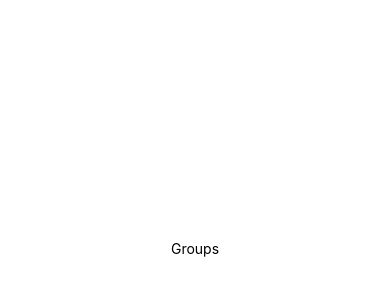
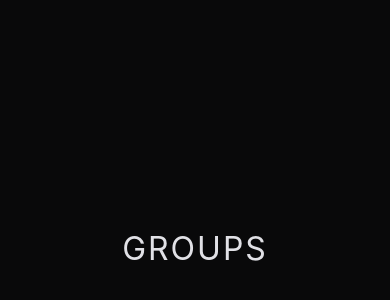
Before and after one commit to JoaoRodrigo1996/igniteteams, a React Native app: screen / in a window 390 px wide. Shown: the part 174-474 px from the top of the page. Built offline with nearby package versions, Linux system fonts and the light colour scheme.

Commit message:
feat: setup styled-components

```diff
--- a/package.json
+++ b/package.json
@@ -14,12 +14,15 @@
     "react": "18.1.0",
     "react-dom": "18.1.0",
     "react-native": "0.70.5",
-    "react-native-web": "~0.18.9"
+    "react-native-web": "~0.18.9",
+    "styled-components": "^5.3.6"
   },
   "devDependencies": {
     "@babel/core": "^7.12.9",
     "@types/react": "~18.0.14",
     "@types/react-native": "~0.70.6",
+    "@types/styled-components": "^5.1.26",
+    "@types/styled-components-react-native": "^5.2.1",
     "babel-plugin-module-resolver": "^5.0.0",
     "typescript": "^4.6.3"
   },
--- a/src/screens/Groups/index.tsx
+++ b/src/screens/Groups/index.tsx
@@ -1,18 +1,9 @@
-import { StyleSheet, Text, View } from "react-native";
+import { Container, Text } from "./styles";
 
 export function Groups() {
   return (
-    <View style={styles.container}>
+    <Container>
       <Text>Groups</Text>
-    </View>
+    </Container>
   );
 }
-
-const styles = StyleSheet.create({
-  container: {
-    flex: 1,
-    backgroundColor: "#fff",
-    alignItems: "center",
-    justifyContent: "center",
-  },
-});
--- /dev/null
+++ b/src/screens/Groups/styles.ts
@@ -0,0 +1,15 @@
+import styled from "styled-components/native";
+
+export const Container = styled.View`
+  flex: 1;
+  align-items: center;
+  justify-content: center;
+  background-color: #09090a;
+`;
+
+export const Text = styled.Text`
+  color: #e1e1e6;
+  font-size: 32px;
+  text-transform: uppercase;
+  letter-spacing: 2px;
+`;
```
Also changed, not shown: 1 other file (tests, documents, lock files or other folders).
